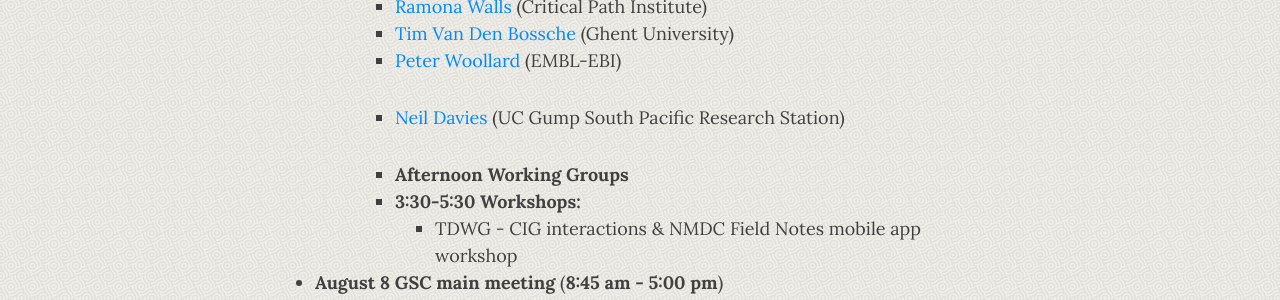
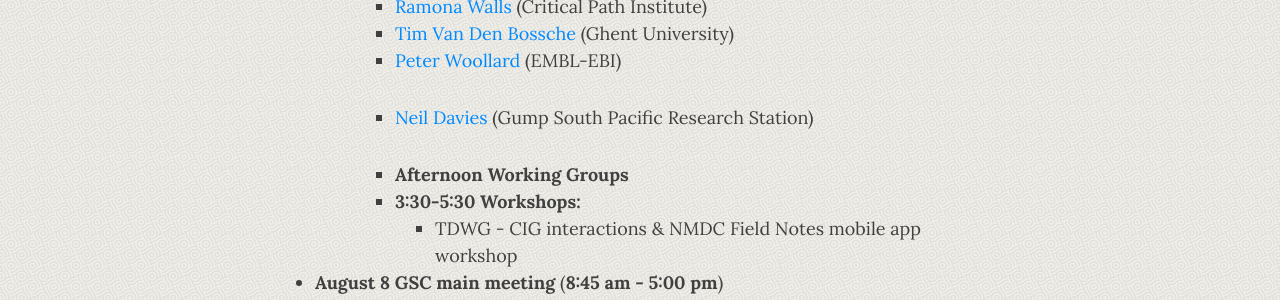
Before and after one commit to GenomicsStandardsConsortium/GSC24-Tucson, a Jekyll site: the page built from pages/schedule.md, in a window 1280 px wide and 900 px high, scrolled down 1238 px. Shown: the part 154-454 px from the top of the window. Built offline with Jekyll 4.4.1, drawn with Linux system fonts in a browser that asks for light colours; nearby versions of some CDN libraries; comment, search, counter and statistics services are not loaded.

```diff
--- a/pages/schedule.md
+++ b/pages/schedule.md
@@ -45,7 +45,7 @@ The meeting will run from:
     * [Ramona Walls](https://www.linkedin.com/in/ramona-walls-41aa7599/) (Critical Path Institute)
     * [Tim Van Den Bossche](https://www.linkedin.com/in/vandenbosschetim) (Ghent University)
     * [Peter Woollard](https://www.embl.org/people/person/peter-woollard/) (EMBL-EBI)
-    * [Neil Davies](https://www.moorea.berkeley.edu/people/Neil-Davies) (UC Gump South Pacific Research
+    * [Neil Davies](https://www.moorea.berkeley.edu/people/Neil-Davies) (Gump South Pacific Research
       Station)
 
     * **Afternoon Working Groups**
@@ -60,6 +60,7 @@ The meeting will run from:
     * [Ben Callahan](https://cvm.ncsu.edu/people/bcallah/) (NC State University, College of Veterinary
       Medicine)
     * [Julie Dunning Hotopp](https://www.medschool.umaryland.edu/profiles/dunning-hotopp-julie-c/) (Institute for Genome Sciences, University of Maryland School of Medicine)
+
   * **Keynote: [Jonathan Eisen](https://biology.ucdavis.edu/people/jonathan-eisen) (UC Davis Genome Center)**
   * **11:00 am: IMMSA Panel Discussion Panel: Data reuse challenges identified in the last year.**
 
@@ -75,6 +76,7 @@ The meeting will run from:
 
   * **6:00 pm: Optional Hiking Outing- Sabino Canyo**
 
+
 * **August 9 GSC main meeting** (half day) (8:45am-1:00pm)
   * **Keynote: [Rachel Gallery](https://nature.arizona.edu/rachel-gallery) (University of Arizona)**
   * **Session 6: Discussion of Reproducibility Challenges to Solutions**
```
